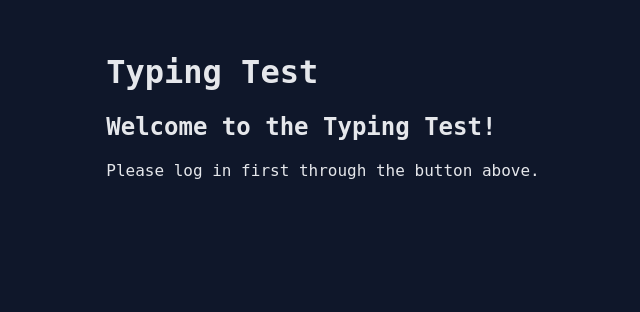
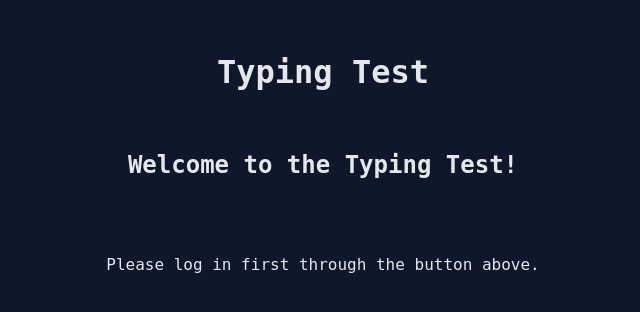
Before and after one commit to MagoDaZueira/IntroDev, a FastAPI app: page / in a window 1280 px wide. Shown: the part 44-356 px from the top of the page, without its empty margins (317-957 px from the left). Run offline with FastAPI, Linux system fonts and the light colour scheme.

Commit message:
alinha conteúdo das telas principais

```diff
--- a/projeto/static/css/base.css
+++ b/projeto/static/css/base.css
@@ -20,6 +20,10 @@ main {
 	flex-direction: column;
 	align-items: center;
 	gap: 5vh;
+}
+
+h1 {
+	margin-bottom: 0;
 }
 
 button, input {
--- a/projeto/static/css/layout.css
+++ b/projeto/static/css/layout.css
@@ -22,3 +22,10 @@ main {
 	margin: 2rem auto;
 	padding: 0 1rem;
 }
+
+.screen {
+	display: flex;
+	flex-direction: column;
+	align-items: center;
+	gap: 5vh;
+}
--- a/projeto/templates/layouts/login.html
+++ b/projeto/templates/layouts/login.html
@@ -1,4 +1,4 @@
-<div>
+<div class="screen">
 	<h1>Login</h1>
 	<form hx-post="/login"
 		  hx-trigger="submit"
--- a/projeto/templates/layouts/profile.html
+++ b/projeto/templates/layouts/profile.html
@@ -1,4 +1,4 @@
-<div id="profile-page">
+<div class="screen">
 	{% include "partials/default_user_info.html" %}
 	<div id="edit-profile"></div>
 </div>
--- a/projeto/templates/layouts/signup.html
+++ b/projeto/templates/layouts/signup.html
@@ -1,6 +1,5 @@
-<div>
+<div class="screen">
 	<h1>Sign Up</h1>
-
 	<form
 		hx-post="/user"
 		hx-trigger="submit"
--- a/projeto/templates/layouts/typing_test.html
+++ b/projeto/templates/layouts/typing_test.html
@@ -1,4 +1,4 @@
-<div>
+<div class="screen">
 	<h1>Typing Test</h1>
 	<h2>Welcome to the Typing Test!</h2>
 	{% if active_username %}
```
